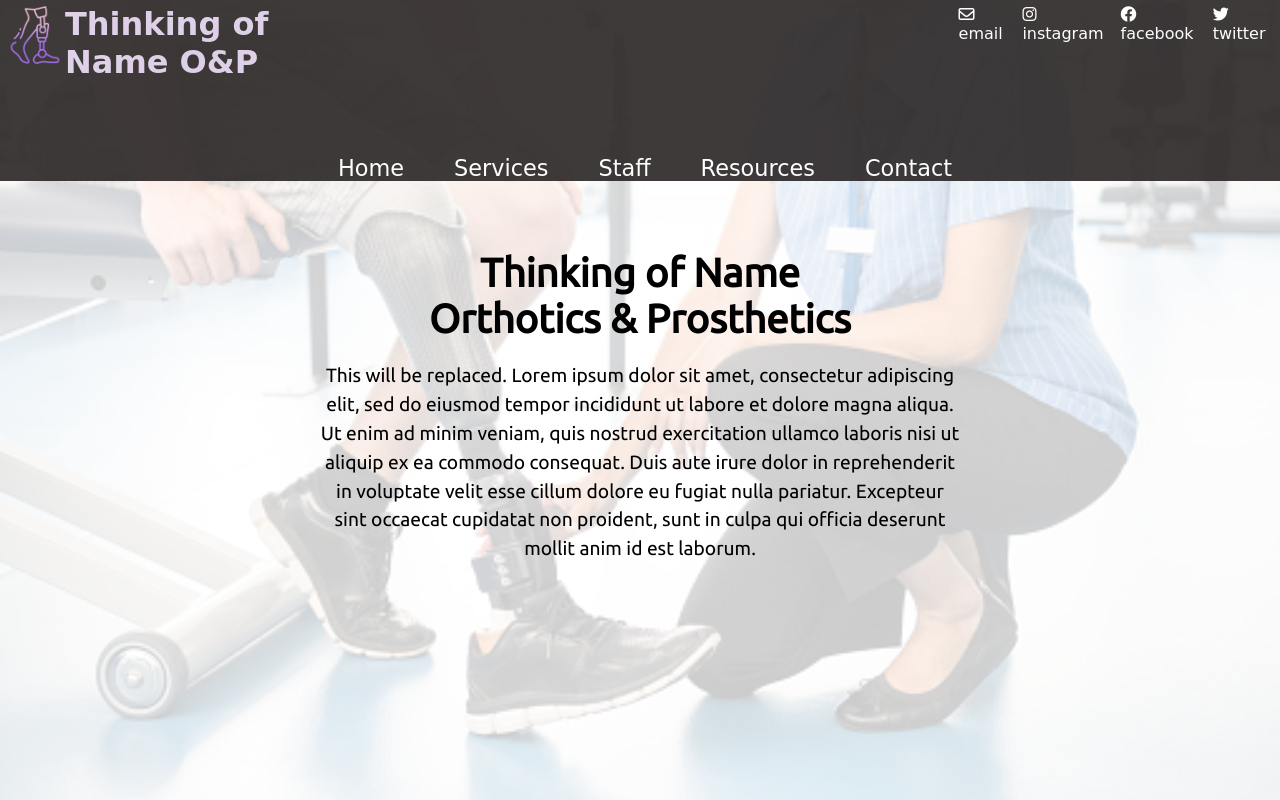
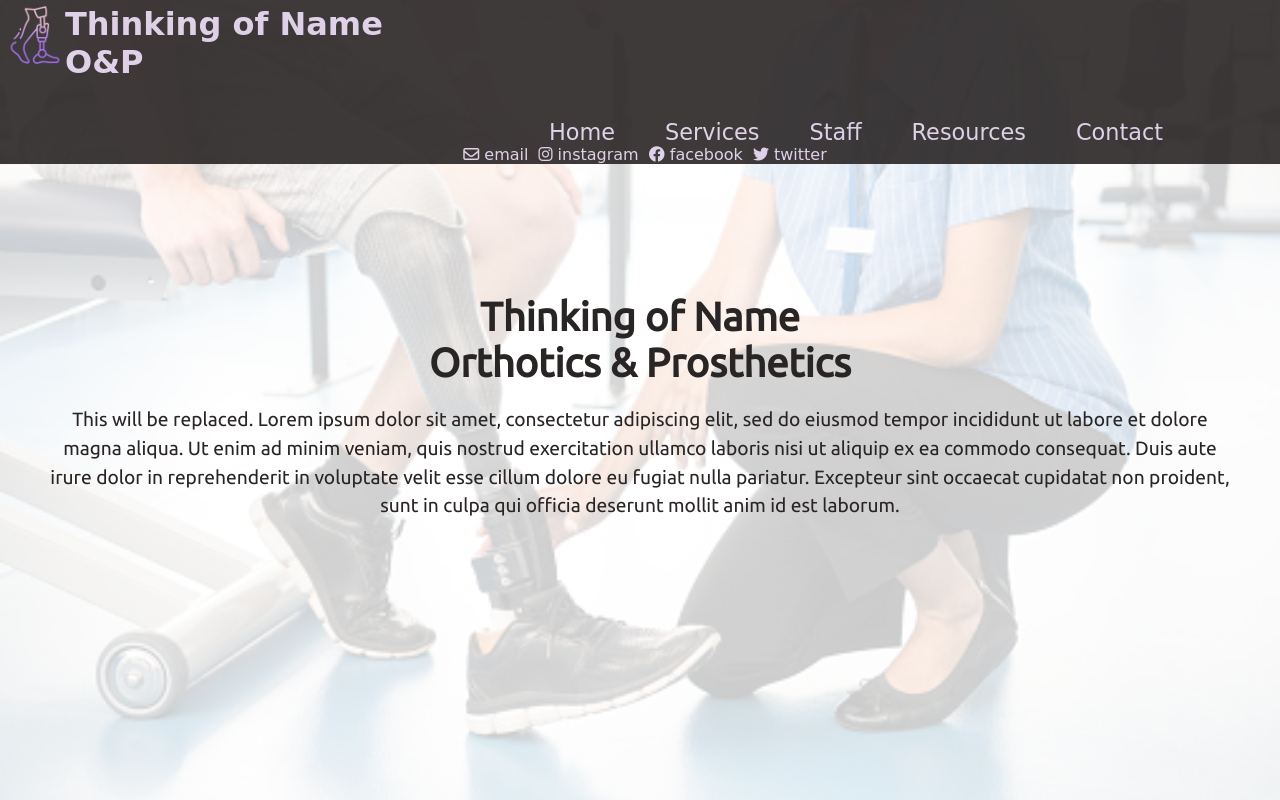
Before and after one commit to mbliefer/2023-January-Foundations, a plain HTML site: page final-project/index.html in a window 1280 px wide. Drawn offline with Linux system fonts and the light colour scheme; a web font is replaced by a local one.

Commit message:
change flex

```diff
--- a/final-project/styles.css
+++ b/final-project/styles.css
@@ -1,6 +1,7 @@
 html {
     font-size: 16px;
     font-family: 'Ubuntu', sans-serif;
+    color: #2a2525;
 }
 
 body {
@@ -9,7 +10,6 @@ body {
 
 header {
     position: fixed;
-    height: auto;
     width: 100%;
     margin: 0;
     padding-top: 5px;
@@ -23,6 +23,7 @@ header {
     font-family: 'Alkatra', cursive;
     z-index: 10;
     opacity: .9;
+    flex-wrap: wrap;
 }
 
 .company-name {
@@ -35,7 +36,7 @@ header {
     color: rgb(220 206 231);
     font-size: 2rem;
     margin-top: 0;
-    margin-bottom: 100px;
+    margin-bottom: 5vw;
 }
 
 img {
@@ -51,11 +52,13 @@ nav {
     font-size: 1.4rem;
     flex-grow: 2;
     justify-content: center;
+    flex-wrap: wrap;
+    margin: 0 20px;
 }
 
 a {
     text-decoration: none;
-    color: white;
+    color: rgb(220 206 231);
 }
 
 .socials {
@@ -64,19 +67,23 @@ a {
     align-items: center;
     width: 25%;
     align-self: start;
-    justify-content: space-evenly;
+    justify-content: center;
+    flex-wrap: wrap;
+    gap: 10px;
 }
 
 #home {
     width: 100%;
     height: 100vh;
     text-align: center;
+    display: flex;
+    justify-content: center;
+    align-items: center;
 }
 
 .home-content > h1 {
     font-size: 2.5rem;
     margin-bottom: 0;
-    color: black;
 }
 
 #home::before {
@@ -95,11 +102,7 @@ a {
 }
 
 .home-content {
-    position: fixed;
-    top: 50%;
-    left: 50%;
-    transform: translate(-50%, -50%);
-    z-index: 10;
+    margin: 50px;
 }
 
 .home-content p {
```
